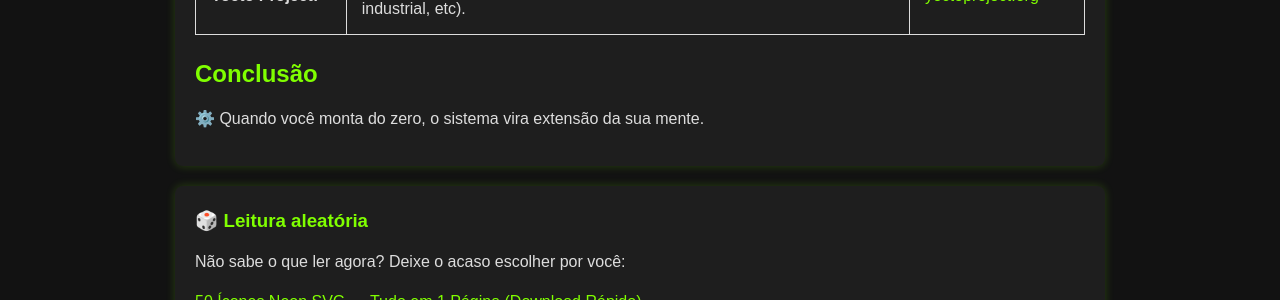
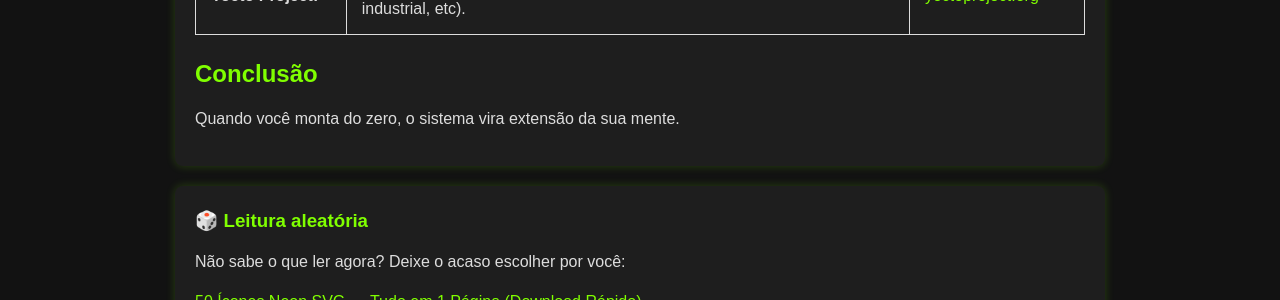
Before and after one commit to Piolinux/piolinux-site, a Jekyll site: the page built from _pages/distros/distros-avancado.md, in a window 1280 px wide. Shown: the part 800-1100 px from the top of the page. Built offline with Jekyll 4.4.1, drawn with Linux system fonts in a browser that asks for light colours.

```diff
--- a/_pages/distros/distros-avancado.md
+++ b/_pages/distros/distros-avancado.md
@@ -94,7 +94,7 @@ permalink: /distros/avancado/
 <h2>Conclusão</h2>
 
 <p>
-  ⚙️ Quando você monta do zero, o sistema vira extensão da sua mente.
+  Quando você monta do zero, o sistema vira extensão da sua mente.
 </p>
 
 </section>
```
